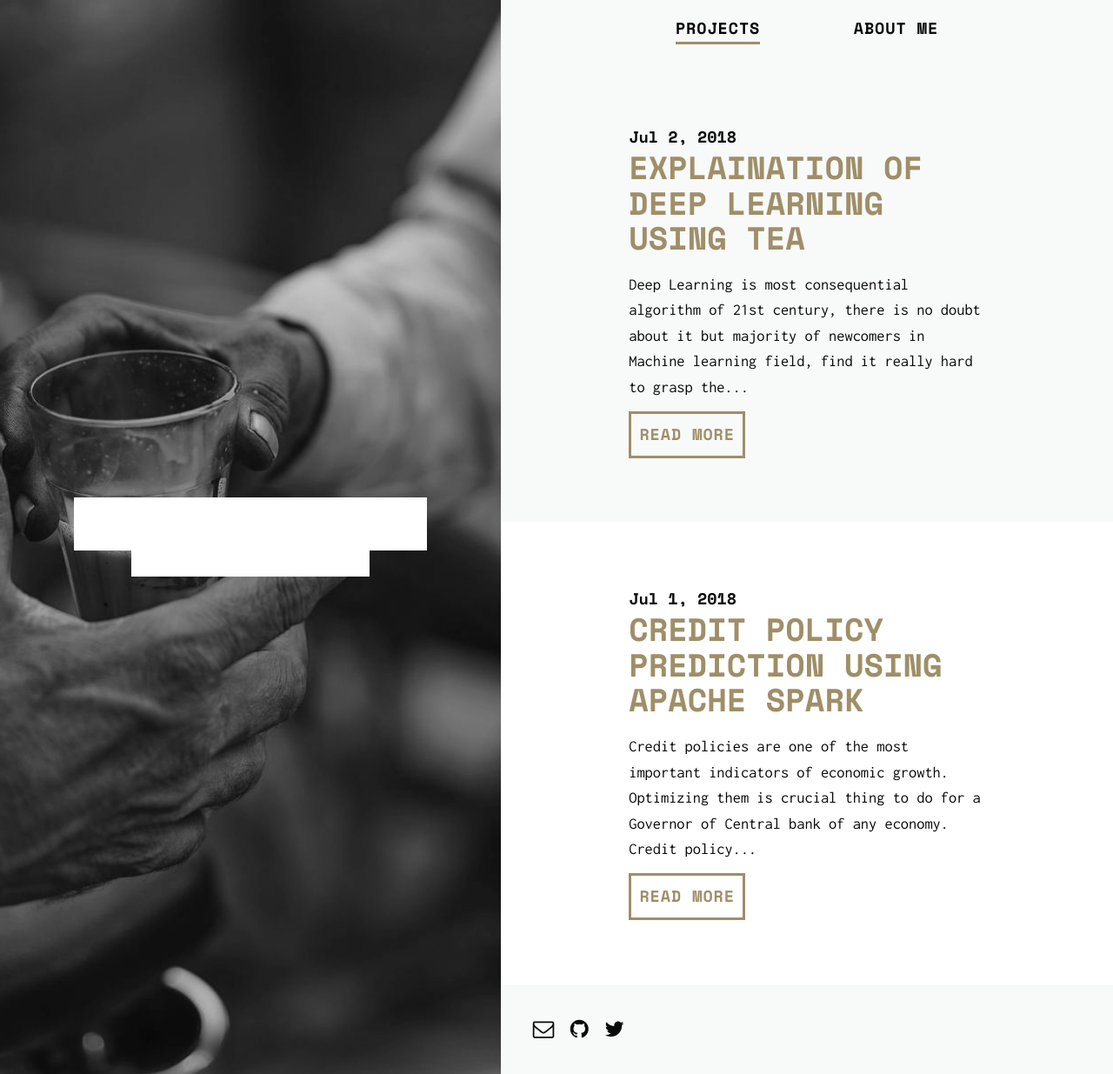
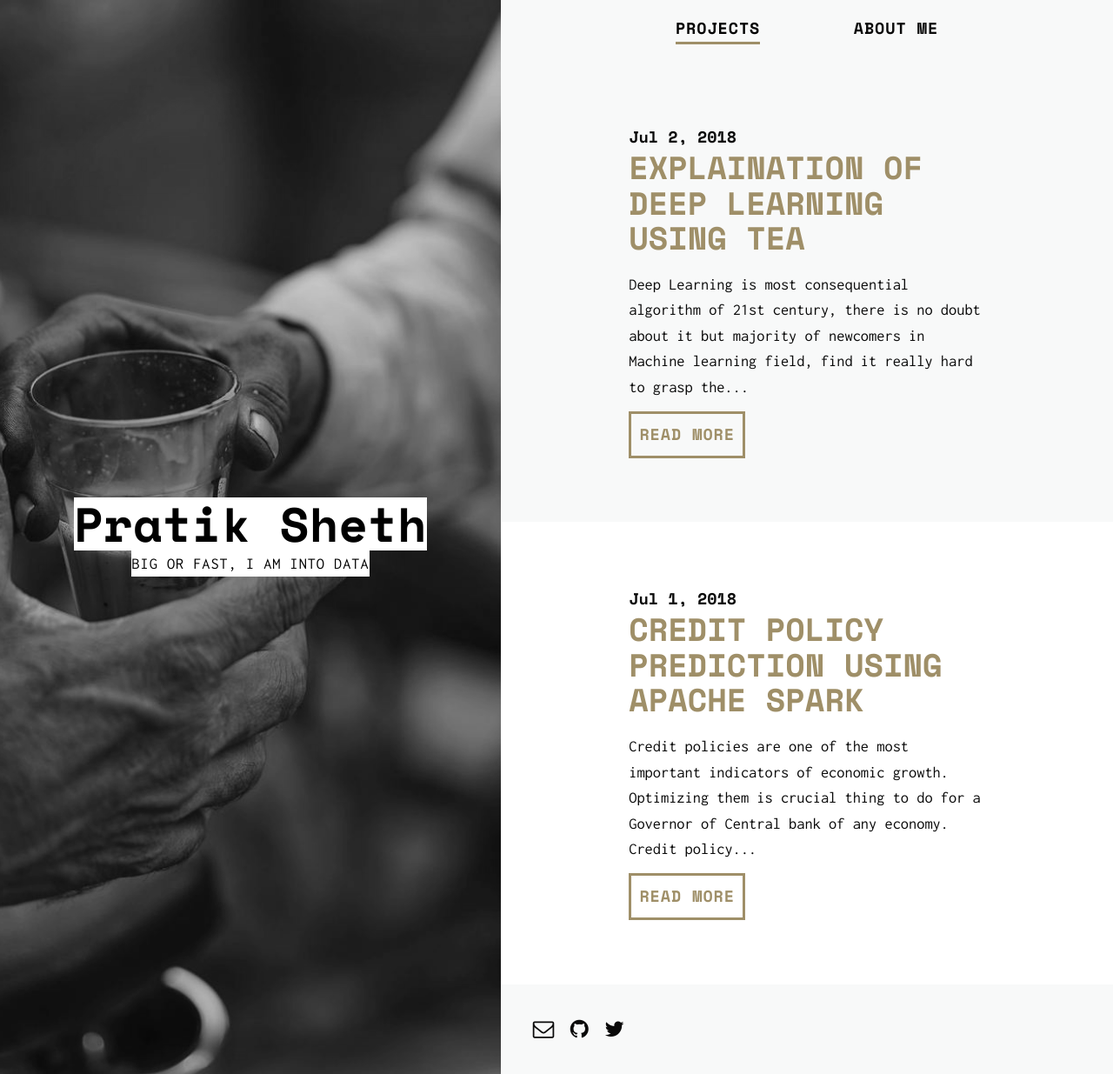
Before and after one commit to daftengineer/daftengineer.github.io, a Jekyll site: the page built from index.html, in a window 1280 px wide and 1235 px high. Shown: the whole window at 87% size. Built offline with Jekyll 4.4.1, drawn with Linux system fonts in a browser that asks for light colours; nearby versions of some CDN libraries; the list of posts is cut into pages by our own code.

Commit message:
Update index.html

```diff
--- a/index.html
+++ b/index.html
@@ -8,8 +8,8 @@
     {% endfor %}
     <div class="previews__container">
 
-      <h1><div style="background-color: #ffffff;font-color:#000000;">{{ site.title }}</div></h1>
-      <span style="background-color: #ffffff;font-color:#000000;"> Big or Fast, I am into Data </span>
+      <h1><div style="background-color: #ffffff;color:#000000;">{{ site.title }}</div></h1>
+      <span style="background-color: #ffffff;color:#000000;"> Big or Fast, I am into Data </span>
     </div>
   </div>
 
```
